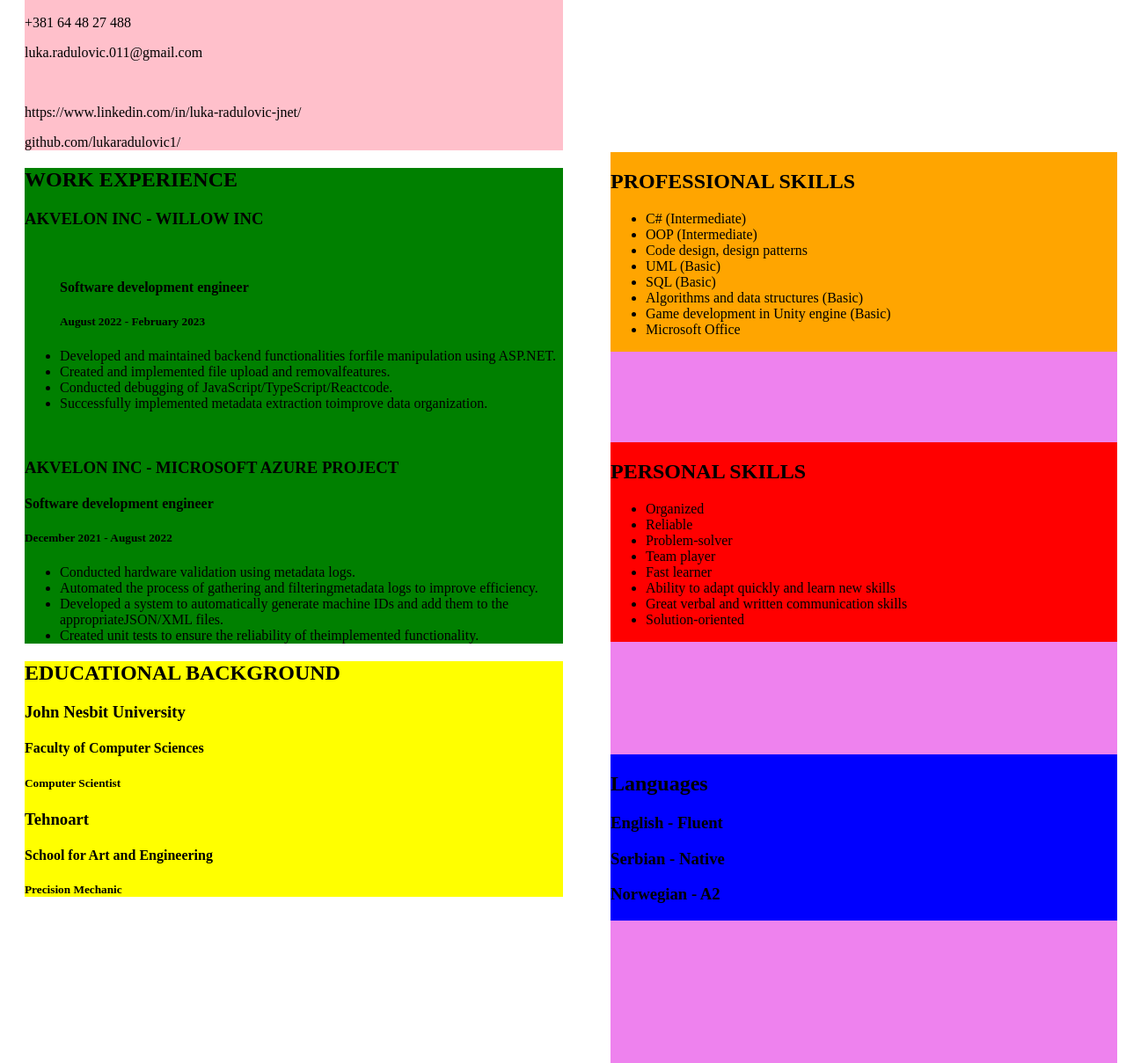
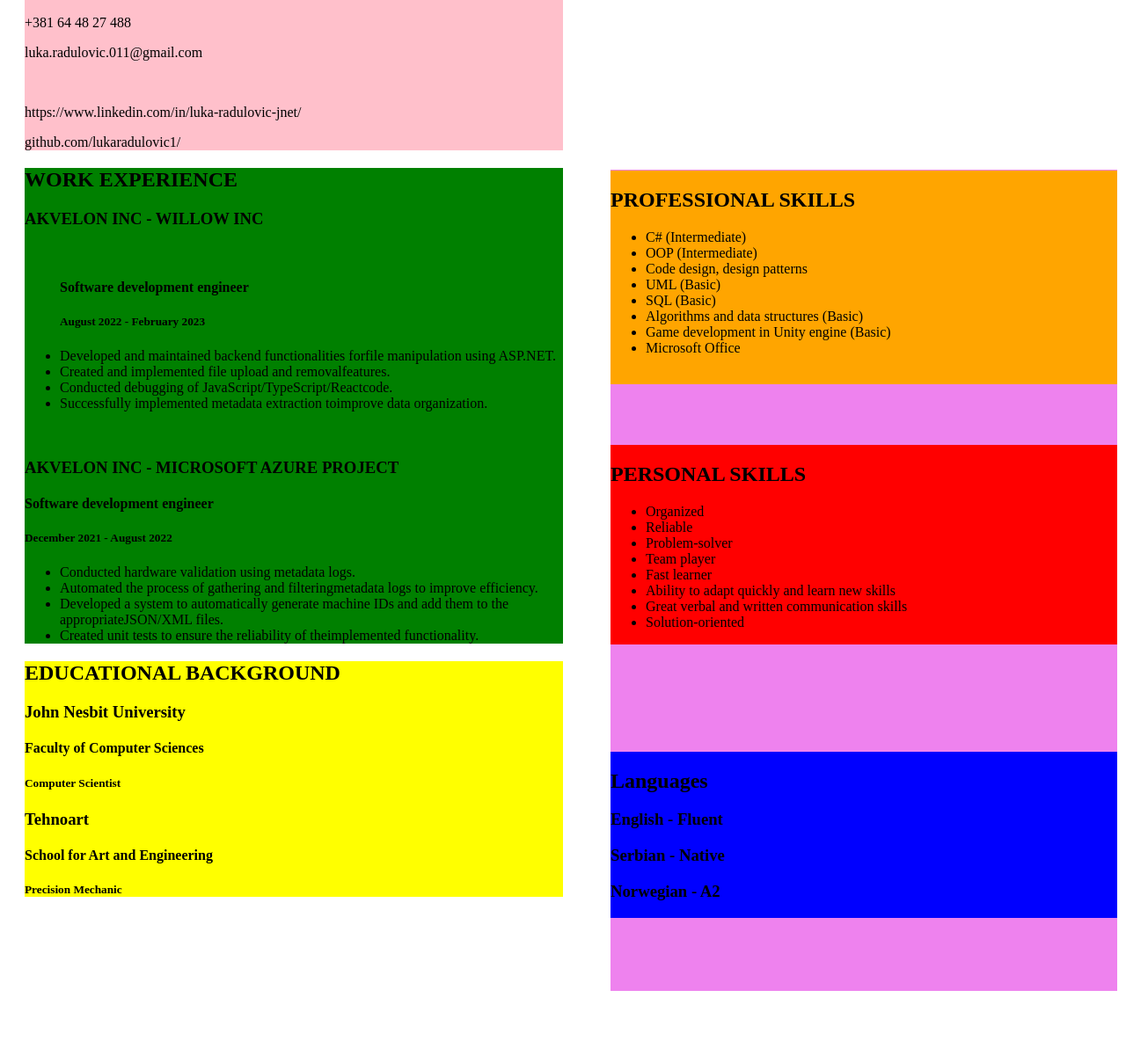
Before and after one commit to lukaradulovic1/lukaradulovic1.github.io, a plain HTML site: page index.html in a window 1280 px wide. Shown: the part 70-1279 px from the top of the page at 88% size. After the commit the page ends 1197 px from the top, so only its background shows below. Drawn offline with Linux system fonts and the light colour scheme.

Commit message:
Improved styling

```diff
--- a/styles.css
+++ b/styles.css
@@ -18,7 +18,7 @@
   position: absolute;
   background-color: violet;
   width: 45%;
-  height: 127%;
+  height: 116.7%;
   top: 263px;
   right: 10px;
 }
@@ -27,21 +27,22 @@
   background-color: orange;
   position: absolute;
   width: 100%;
-  top: -20px;
+  top: 1px;
+  height: 26%;
 }
 
 .personal {
   background-color: red;
   position: absolute;
   width: 100%;
-  top: 310px;
+  top: 313px;
 }
 
 .languages {
   background-color: blue;
   position: absolute;
   width: 100%;
-  bottom: 162px;
+  bottom: 83px;
 }
 
 .educationCard {
```
